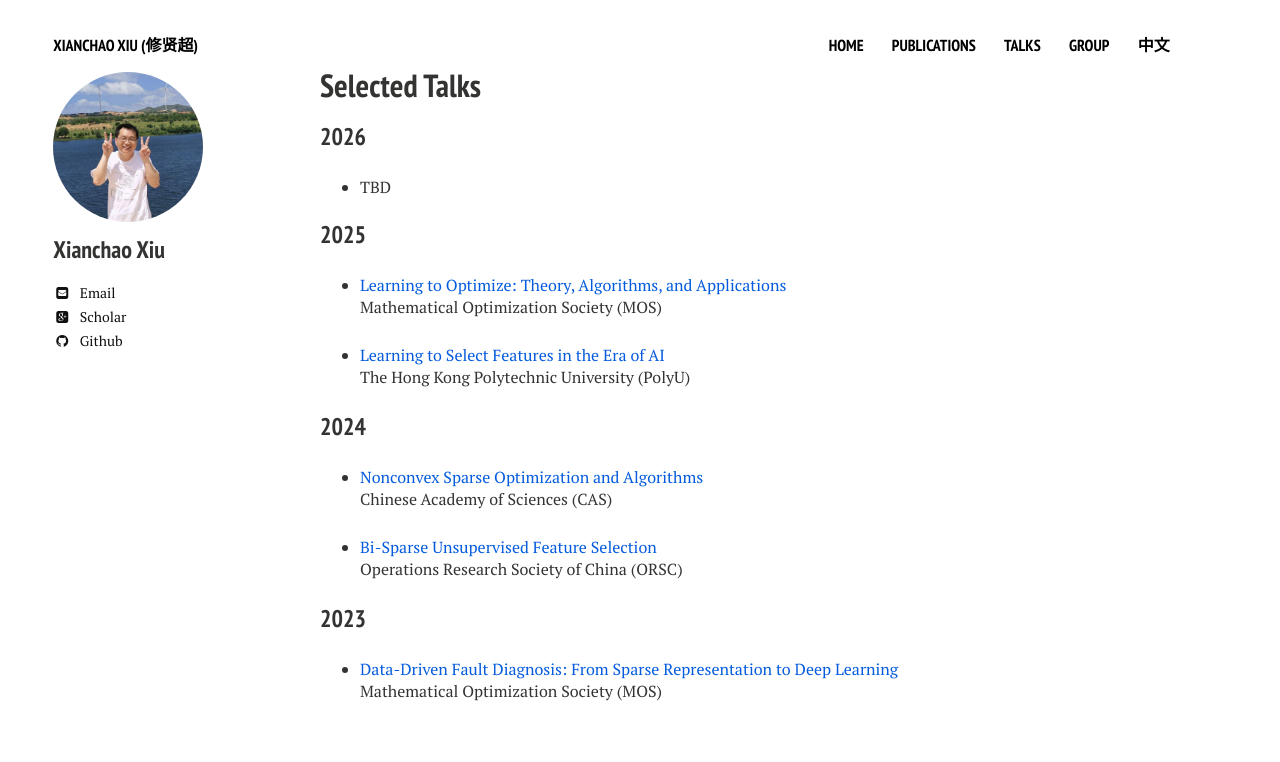
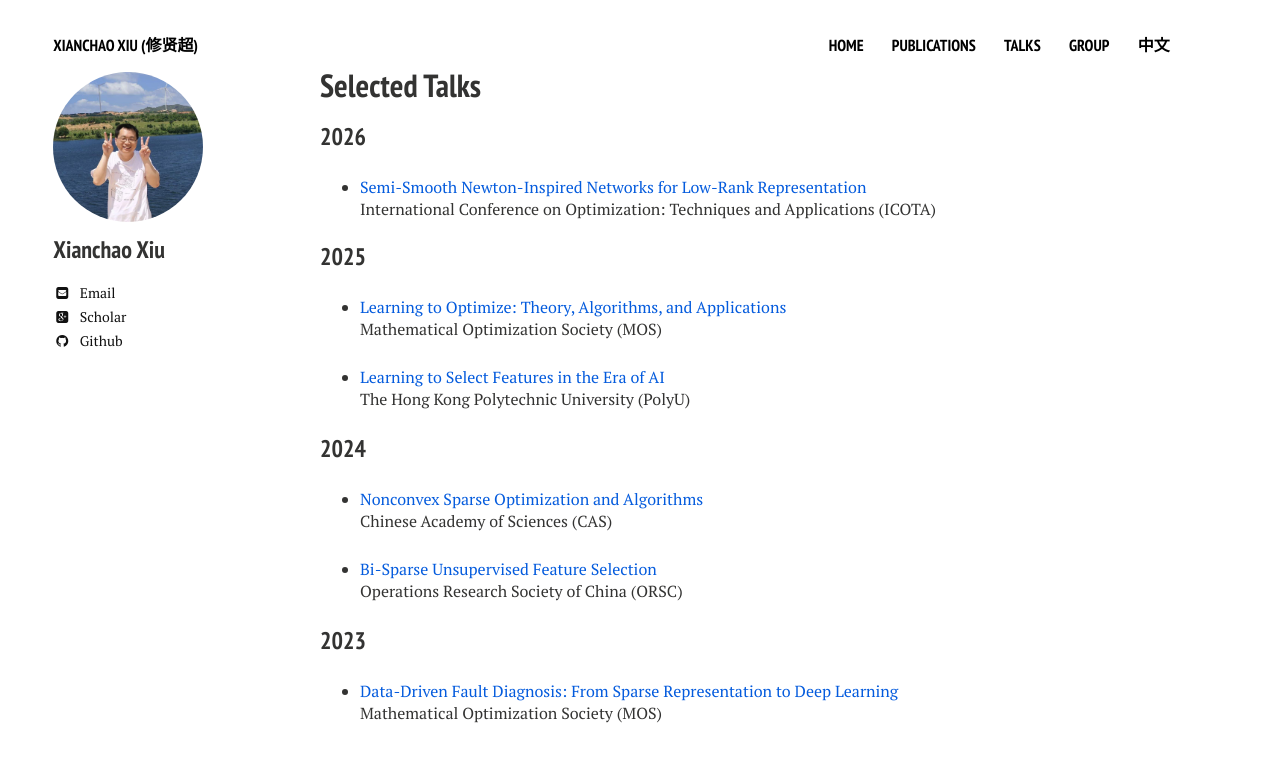
Before and after one commit to xianchaoxiu/xianchaoxiu.github.io, a Jekyll site: the page built from talks/index.md, in a window 1280 px wide. Shown: the top 762 px of the page. Built offline with Jekyll 4.4.1, drawn with Linux system fonts in a browser that asks for light colours; nearby versions of some CDN libraries.

Commit message:
Update index.md

```diff
--- a/talks/index.md
+++ b/talks/index.md
@@ -10,8 +10,8 @@ share: false
 
 
 ### 2026
-* TBD
-
+* <a href="../talks/2025-ICOTA.pdf" class="textlink" target="_blank"> Semi-Smooth Newton-Inspired Networks for Low-Rank Representation </a> <br>
+International Conference on Optimization: Techniques and Applications (ICOTA) <br>
 
 
 ### 2025
```
